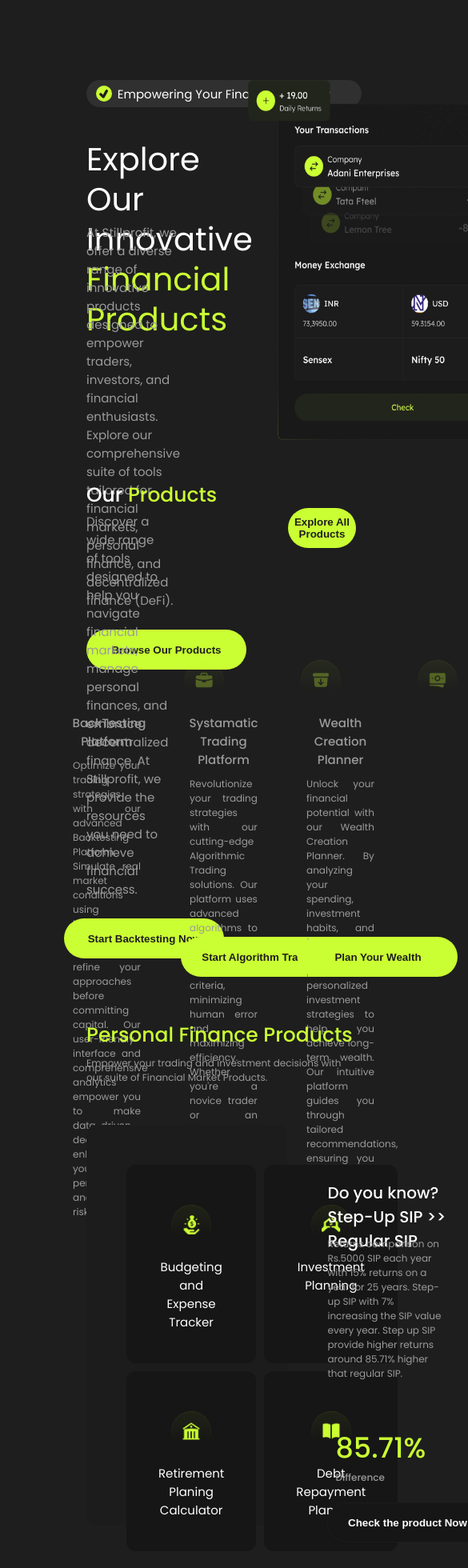
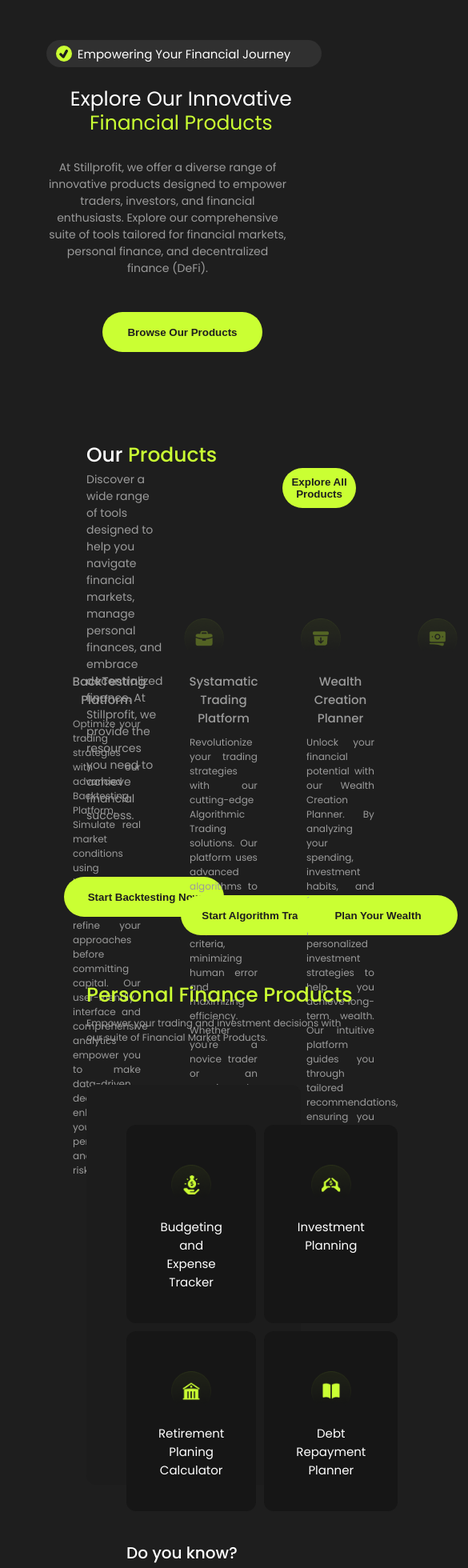
Before and after one commit to SaranSrini03/Product_SP, a React (Vite) app in the folder client/: page / in a window 390 px wide. Shown: the top 1960 px of the page at 80% size, 585 px wide, since content can reach past the window. Built offline with nearby package versions, Linux system fonts and the light colour scheme.

Commit message:
Update Product.css
sec

```diff
--- a/client/src/styles/Product.css
+++ b/client/src/styles/Product.css
@@ -361,3 +361,73 @@
 .yieldContainer > .rightContainer > .box > .logo{
     margin: 10px;
 }
+/* Media Queries */
+@media (max-width: 1200px) {
+    .heroSection {
+        flex-direction: column;
+    }
+
+    .heroSection > .left,
+    .heroSection > .right {
+        width: 100%;
+    }
+
+    .productSection > .container > .box {
+        flex: 1 1 45%;
+    }
+
+    .finSection > .container,
+    .yieldContainer > .leftContainer,
+    .yieldContainer > .rightContainer {
+        flex-direction: column;
+        width: 100%;
+    }
+}
+
+@media (max-width: 768px) {
+    .productSection > .container > .box {
+        flex: 1 1 90%; /* Full width for mobile */
+    }
+
+    .heroSection > .left > .title {
+        font-size: 28px; /* Smaller title */
+    }
+
+    .heroSection > .left > .subtitle,
+    .productSection > .subsection > .subtitle {
+        font-size: 14px; /* Smaller subtitles */
+    }
+}
+
+@media (max-width: 480px) {
+
+    .heroSection{
+        margin: 50px;
+        text-align: center;
+    }
+    .heroSection > .left > .label > .tick{
+        margin-left: -160px;
+    }
+    .heroSection > .left{
+
+        text-align: center;
+    }
+    .heroSection > .left > .title{
+        width: 100%;
+        font-size: 25px;
+        line-height: 30px;
+    }
+    .heroSection > .left > .subtitle{
+        width: 90%;
+        text-align: center;
+    }
+    .heroSection > .left > .button{
+        margin: 30px 70px;
+    }
+    .heroSection > .right{
+        display: none;
+    }
+
+
+
+}
```
